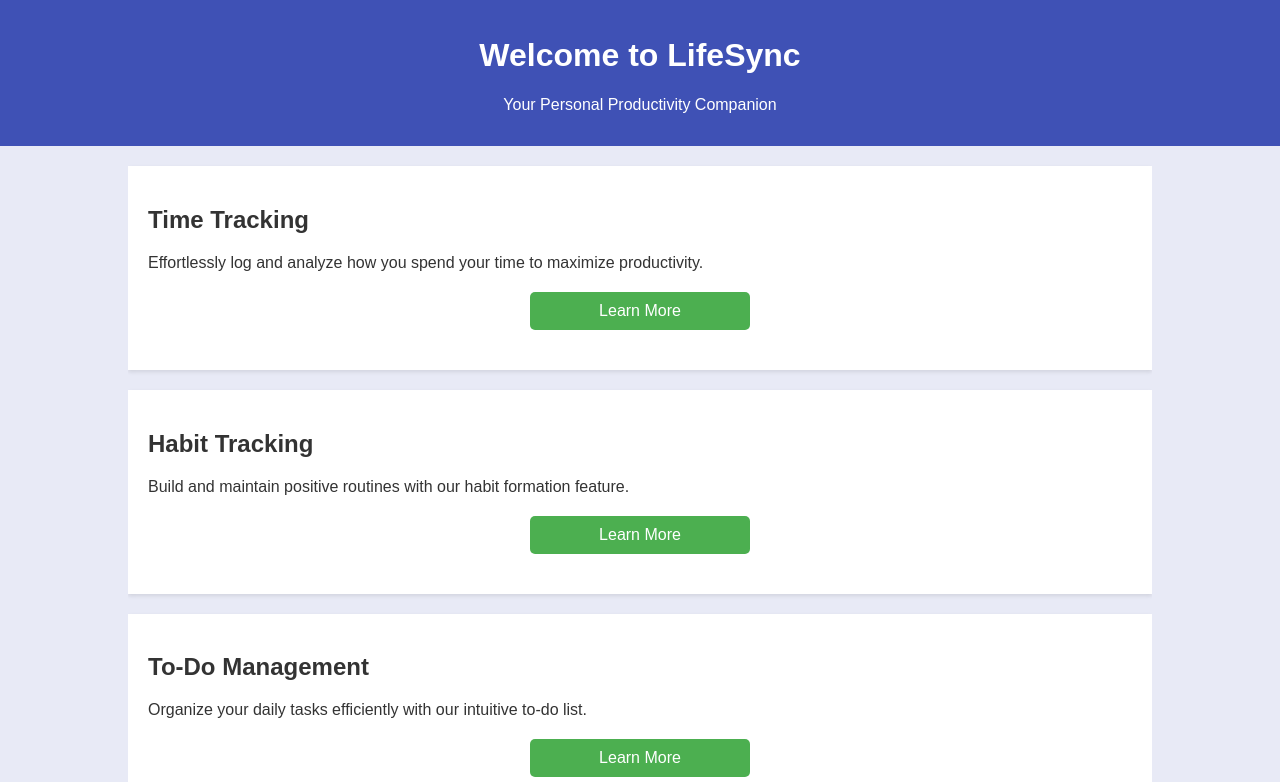
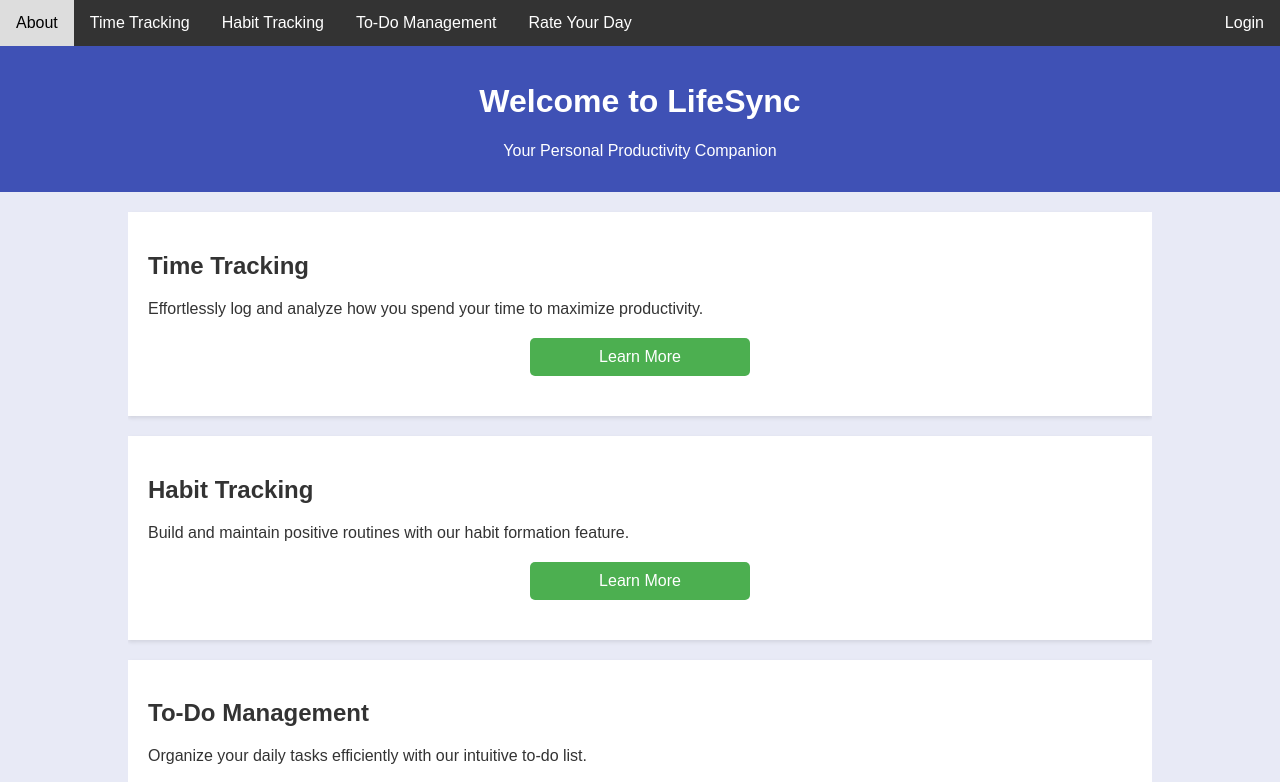
Before and after one commit to talhawarraichhh/LifeSync, a plain HTML site: page index.html in a window 1280 px wide. Shown: the top 782 px of the page. Drawn offline with Linux system fonts and the light colour scheme.

Commit message:
more new

```diff
--- a/index.html
+++ b/index.html
@@ -9,6 +9,25 @@
             padding: 0;
             background-color: #e8eaf6;
             color: #333;
+        }
+        .navbar {
+            background-color: #333;
+            overflow: hidden;
+        }
+        .navbar a {
+            float: left;
+            display: block;
+            color: white;
+            text-align: center;
+            padding: 14px 16px;
+            text-decoration: none;
+        }
+        .navbar a:hover {
+            background-color: #ddd;
+            color: black;
+        }
+        .navbar a.login {
+            float: right;
         }
         .header {
             background-color: #3f51b5;
@@ -44,28 +63,37 @@
     </style>
 </head>
 <body>
-    <div class="header">
+    <div class="navbar">
+        <a href="#about">About</a>
+        <a href="#time-tracking">Time Tracking</a>
+        <a href="#habit-tracking">Habit Tracking</a>
+        <a href="#to-do-management">To-Do Management</a>
+        <a href="#rate-your-day">Rate Your Day</a>
+        <a href="#login" class="login">Login</a>
+    </div>
+
+    <div class="header" id="about">
         <h1>Welcome to LifeSync</h1>
         <p>Your Personal Productivity Companion</p>
     </div>
 
     <div class="container">
-        <div class="feature">
+        <div class="feature" id="time-tracking">
             <h2>Time Tracking</h2>
             <p>Effortlessly log and analyze how you spend your time to maximize productivity.</p>
             <a href="#" class="button">Learn More</a>
         </div>
-        <div class="feature">
+        <div class="feature" id="habit-tracking">
             <h2>Habit Tracking</h2>
             <p>Build and maintain positive routines with our habit formation feature.</p>
             <a href="#" class="button">Learn More</a>
         </div>
-        <div class="feature">
+        <div class="feature" id="to-do-management">
             <h2>To-Do Management</h2>
             <p>Organize your daily tasks efficiently with our intuitive to-do list.</p>
             <a href="#" class="button">Learn More</a>
         </div>
-        <div class="feature">
+        <div class="feature" id="rate-your-day">
             <h2>Rate Your Day</h2>
             <p>Reflect on your day with a simple rating system to improve mindfulness.</p>
             <a href="#" class="button">Learn More</a>
```
